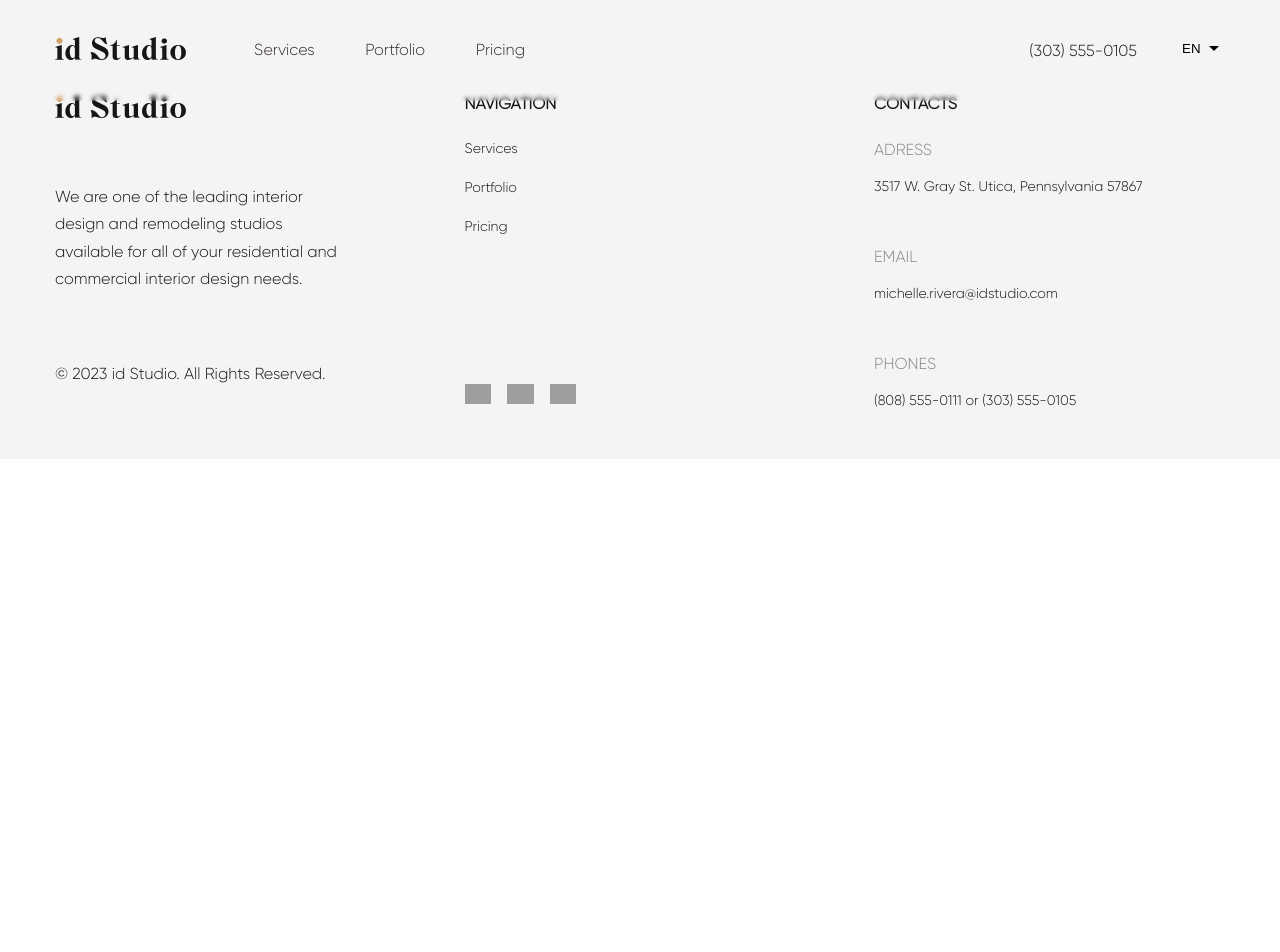
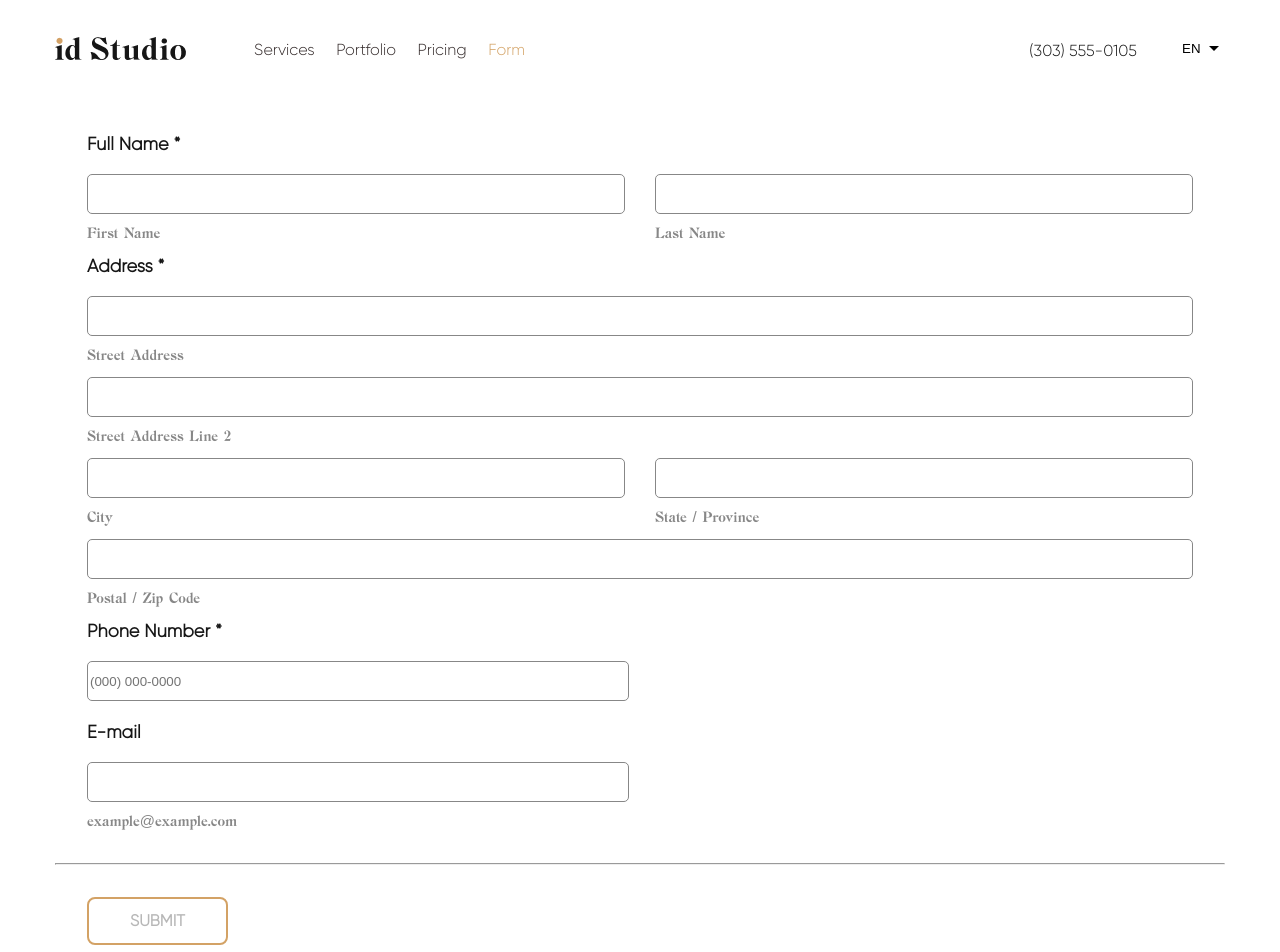
Before and after one commit to Yarik-Gut/Landing-page-test, an Angular app: page /form in a window 1280 px wide. Before the commit this address led to /. Shown: the top 952 px of the page. Before the commit the page ends 800 px from the top, so only its background shows below. Built offline with nearby package versions, Linux system fonts and the light colour scheme; grey boxes are pictures that could not be loaded.

Commit message:
Add Form page

```diff
--- a/src/app/app-routing.module.ts
+++ b/src/app/app-routing.module.ts
@@ -4,12 +4,14 @@ import {HomeComponent} from "./pages/home/components/home/home.component";
 import {ServicesComponent} from "./pages/services/components/services/services.component";
 import {PortfolioComponent} from "./pages/portfolio/components/portfolio/portfolio.component";
 import {PricingComponent} from "./pages/pricing/components/pricing/pricing.component";
+import {FormComponent} from "./pages/form/components/form/form.component";
 
 const routes: Routes = [
   {path: '', component: HomeComponent},
   {path: 'services', component: ServicesComponent},
   {path: 'portfolio', component: PortfolioComponent},
-  {path: 'pricing', component: PricingComponent}
+  {path: 'pricing', component: PricingComponent},
+  {path: 'form', component: FormComponent}
 ]
 
 @NgModule({
--- /dev/null
+++ b/src/app/pages/form/components/form/form.component.html
@@ -0,0 +1,97 @@
+<div class="form">
+  <form [formGroup]="form" (ngSubmit)="submit()">
+    <div class="form-control">
+      <h1>Full Name *</h1>
+      <div class="name">
+        <div class="form-control-inner">
+          <input formControlName="firstName">
+          <div *ngIf="form.get('firstName').invalid && form.get('firstName').touched" class="validation">
+            <small *ngIf="form.get('firstName').errors.required">Поле First Name не може бути пустим</small>
+          </div>
+          <label>First Name</label>
+        </div>
+        <div class="form-control-inner">
+          <input formControlName="lastName">
+          <div *ngIf="form.get('lastName').invalid && form.get('lastName').touched" class="validation">
+            <small *ngIf="form.get('lastName').errors.required">Поле Last Name не може бути пустим</small>
+          </div>
+          <label>Last Name</label>
+        </div>
+      </div>
+    </div>
+    <div class="form-control">
+      <h1>Address *</h1>
+      <div class="address">
+        <div class="form-control-inner">
+          <input formControlName="streetAddress">
+          <div *ngIf="form.get('streetAddress').invalid && form.get('streetAddress').touched" class="validation">
+            <small *ngIf="form.get('streetAddress').errors.required">Поле Street Address не може бути пустим</small>
+          </div>
+          <label>Street Address</label>
+        </div>
+        <div class="form-control-inner">
+          <input formControlName="streetAddressLine2">
+          <div *ngIf="form.get('streetAddressLine2').invalid && form.get('streetAddressLine2').touched" class="validation">
+            <small *ngIf="form.get('streetAddressLine2').errors.required">Поле Street Address Line 2 не може бути пустим</small>
+          </div>
+          <label>Street Address Line 2</label>
+        </div>
+        <div class="address-city">
+          <div class="form-control-inner">
+            <input formControlName="city">
+            <div *ngIf="form.get('city').invalid && form.get('city').touched" class="validation">
+              <small *ngIf="form.get('city').errors.required">Поле City не може бути пустим</small>
+            </div>
+            <label>City</label>
+          </div>
+          <div class="form-control-inner">
+            <input formControlName="state">
+            <div *ngIf="form.get('state').invalid && form.get('state').touched" class="validation">
+              <small *ngIf="form.get('state').errors.required">Поле State / Province не може бути пустим</small>
+            </div>
+            <label>State / Province</label>
+          </div>
+        </div>
+        <div class="form-control-inner">
+          <input formControlName="postal">
+          <div *ngIf="form.get('postal').invalid && form.get('postal').touched" class="validation">
+            <small *ngIf="form.get('postal').errors.required">Поле Postal / Zip Code не може бути пустим</small>
+            <small *ngIf="form.get('postal').errors.minlength">
+              Мінімум символів {{form.get('postal').errors.minlength.requiredLength}}.
+              Зараз символів {{form.get('postal').errors.minlength.actualLength}}
+            </small>
+            <small *ngIf="form.get('postal').errors.pattern">Введіть коректний номер</small>
+          </div>
+          <label>Postal / Zip Code</label>
+        </div>
+      </div>
+    </div>
+    <div class="form-control">
+      <h1>Phone Number *</h1>
+      <div class="contact">
+        <input placeholder="(000) 000-0000" type="tel" formControlName="phone">
+        <div *ngIf="form.get('phone').invalid && form.get('phone').touched" class="validation">
+          <small *ngIf="form.get('phone').errors.required">Поле Phone Number не може бути пустим</small>
+          <small *ngIf="form.get('phone').errors.minlength">
+            Мінімум символів {{form.get('phone').errors.minlength.requiredLength}}.
+            Зараз символів {{form.get('phone').errors.minlength.actualLength}}
+          </small>
+          <small *ngIf="form.get('phone').errors.pattern">Введіть коректний номер</small>
+        </div>
+      </div>
+    </div>
+    <div class="form-control">
+      <h1>E-mail</h1>
+      <div class="contact">
+        <input type="email" formControlName="email">
+        <div *ngIf="form.get('email').invalid && form.get('email').touched" class="validation">
+          <small *ngIf="form.get('email').errors.required">Поле email не може бути пустим </small>
+          <small *ngIf="form.get('email').errors.email">Введіть коректний email</small>
+        </div>
+        <label>example@example.com</label>
+      </div>
+    </div>
+    <hr>
+    <button type="submit" [disabled]="form.invalid">Submit</button>
+  </form>
+</div>
--- /dev/null
+++ b/src/app/pages/form/components/form/form.component.scss
@@ -0,0 +1,93 @@
+.form {
+  max-width: 1234px;
+  margin: 0 auto;
+  padding: 133px 32px 32px;
+
+  &-control {
+    padding: 0 32px;
+
+    h1 {
+      font-family: Gilroy, sans-serif;
+      font-style: normal;
+      font-weight: 600;
+      font-size: 18px;
+      line-height: 22px;
+      color: #161616;
+      margin-bottom: 19px;
+    }
+
+    input {
+      width: 100%;
+      height: 40px;
+      border: 1px solid #878787;
+      border-radius: 5px;
+
+      &.ng-invalid.ng-touched {
+        border: 1px solid red;
+      }
+
+      &.ng-valid.ng-touched {
+        border: 1px solid green;
+      }
+    }
+
+    label {
+      font-family: BN Chester Regular, sans-serif;
+      font-style: normal;
+      font-weight: 400;
+      font-size: 15px;
+      line-height: 41px;
+      color: #878787;
+    }
+
+    .name {
+      display: flex;
+    }
+
+    &-inner {
+      width: 100%;
+
+      &:first-child {
+        margin-right: 30px;
+      }
+    }
+
+    .address-city {
+      display: flex;
+    }
+
+    .contact {
+      width: 49%;
+      margin-bottom: 20px;
+    }
+
+    .validation {
+      color: red;
+    }
+  }
+
+  hr {
+    color: #878787;
+    margin-bottom: 32px;
+  }
+
+  button {
+    max-width: 141px;
+    width: 100%;
+    height: 48px;
+    background-color: #FFFFFF;
+    border: 2px solid #D3A265;
+    border-radius: 8px;
+    font-family: Gilroy, sans-serif;
+    font-weight: 700;
+    font-size: 16px;
+    line-height: 24px;
+    text-transform: uppercase;
+    cursor: pointer;
+    margin-left: 32px;
+
+    &:hover {
+      color: #D3A265;
+    }
+  }
+}
--- /dev/null
+++ b/src/app/pages/form/components/form/form.component.ts
@@ -0,0 +1,35 @@
+import { Component } from '@angular/core';
+import {FormControl, FormGroup, Validators} from "@angular/forms";
+
+@Component({
+  selector: 'app-form',
+  templateUrl: './form.component.html',
+  styleUrls: ['./form.component.scss']
+})
+export class FormComponent {
+  form: any
+
+  ngOnInit() {
+    this.form = new FormGroup({
+      firstName: new FormControl(null, [Validators.required]),
+      lastName: new FormControl(null, [Validators.required]),
+      streetAddress: new FormControl(null, [Validators.required]),
+      streetAddressLine2: new FormControl(null, [Validators.required]),
+      city: new FormControl(null, [Validators.required]),
+      state: new FormControl(null, [Validators.required]),
+      postal: new FormControl(null, [Validators.required, Validators.minLength(5), Validators.pattern('^[0-9]{0,5}$')]),
+      phone: new FormControl(null, [Validators.required, Validators.minLength(10), Validators.pattern('^[0-9]{0,10}$')]),
+      email: new FormControl(null, [Validators.email, Validators.required])
+    })
+  }
+
+  submit() {
+    if (this.form.valid) {
+      console.log('Form: ', this.form)
+      const formData = {...this.form.value}
+
+      console.log('Form Data:', formData)
+      this.form.reset()
+    }
+  }
+}
--- a/src/app/shared/statics/header.static.ts
+++ b/src/app/shared/statics/header.static.ts
@@ -13,6 +13,10 @@ export const NAV_LINKS: NavLinks[] = [
     text: 'Pricing',
     link: '/pricing'
   },
+  {
+    text: 'Form',
+    link: '/form'
+  },
 ]
 
 export const LANG_SELECT: LangSelect[] = [
```
Also changed, not shown: src/app/app.module.ts (+7 -2 lines).
